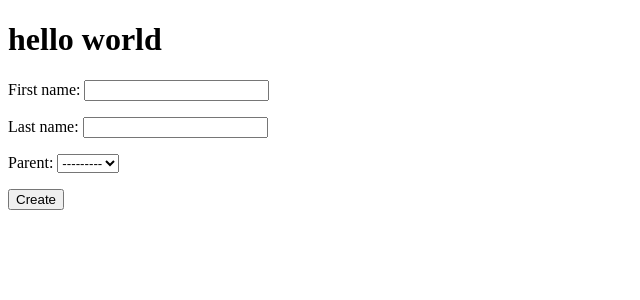
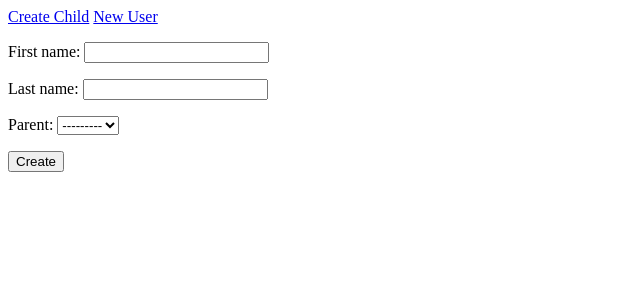
Before and after one commit to destanton/childcare_system, a Django app: a page that uses childcare/templates/base.html in a window 1280 px wide. Shown: the top 300 px of the page, without its empty margins (0-640 px from the left). Run offline with Django 3.2, Linux system fonts and the light colour scheme.

Commit message:
child detail and staff view working

```diff
--- a/childcare/childcare/urls.py
+++ b/childcare/childcare/urls.py
@@ -15,7 +15,8 @@ Including another URLconf
 """
 from django.conf.urls import url, include
 from django.contrib import admin
-from track.views import IndexView, Start_View, UserCreateView, ChildCreateView, ChildDetailView
+from track.views import IndexView, Start_View, UserCreateView, ChildCreateView, ChildDetailView,\
+                        StaffListView
 
 urlpatterns = [
     url(r'^admin/', admin.site.urls),
@@ -23,5 +24,6 @@ urlpatterns = [
     url(r'^start/$', Start_View.as_view(), name="start_view"),
     url(r'^create_user/$', UserCreateView.as_view(), name="user_create_view"),
     url(r'^create_child/$', ChildCreateView.as_view(), name="child_create_view"),
+    url(r'^staff/$', StaffListView.as_view(), name="staff_list_view"),
     url(r'^detail/(?P<pk>\d+)/$', ChildDetailView.as_view(), name="child_detail_view")
 ]
--- a/childcare/templates/base.html
+++ b/childcare/templates/base.html
@@ -5,7 +5,9 @@
     <title>KidTrack</title>
   </head>
   <body>
-    <h1>hello world</h1>
+
+    <a href="{% url 'child_create_view' %}">Create Child</a>
+    <a href="{% url 'user_create_view' %}">New User</a>
 
     {% block content %}
 
--- a/childcare/templates/start.html
+++ b/childcare/templates/start.html
@@ -0,0 +1,5 @@
+{% extends 'base.html' %}
+
+{% block content %}
+<h1>Start Page</h1>
+{% endblock %}
--- a/childcare/templates/track/child_list.html
+++ b/childcare/templates/track/child_list.html
@@ -1,5 +1,10 @@
 {% extends 'base.html' %}
 
 {% block content %}
+<h1>Child Detail</h1>
+{% for child in child %}
 
+  {{ child.first_name }}
+  {{ child.pin }}
+{% endfor %}
 {% endblock %}
--- a/childcare/track/views.py
+++ b/childcare/track/views.py
@@ -5,7 +5,7 @@ from django.contrib.auth.models import User
 from django.contrib.auth.forms import UserCreationForm
 from track.models import Profile, Child
 from django.http import HttpResponseRedirect, HttpResponse
-from django.urls import reverse
+from django.urls import reverse, reverse_lazy
 from random import choice
 from string import digits
 
@@ -58,3 +58,18 @@ class ChildCreateView(CreateView):
 class ChildDetailView(DetailView):
     model = Child
     success_url = "/"
+
+    def get_context_data(self, **kwargs):
+        context = super().get_context_data(**kwargs)
+        context["child"] = Child.objects.get(id=self.kwargs['pk'])
+        return context
+
+
+class StaffListView(ListView):
+    model = Child
+    success_url = reverse_lazy("index_view")
+
+    def get_context_data(self, **kwargs):
+        context = super().get_context_data(**kwargs)
+        context["child"] = Child.objects.all()
+        return context
```
Also changed, not shown: childcare/templates/track/child_detail.html (+7 -0 lines), childcare/track/migrations/0001_initial.py, childcare/track/migrations/0002_auto_20161103_2105.py (deleted), childcare/track/migrations/0003_auto_20161104_2057.py (deleted).
